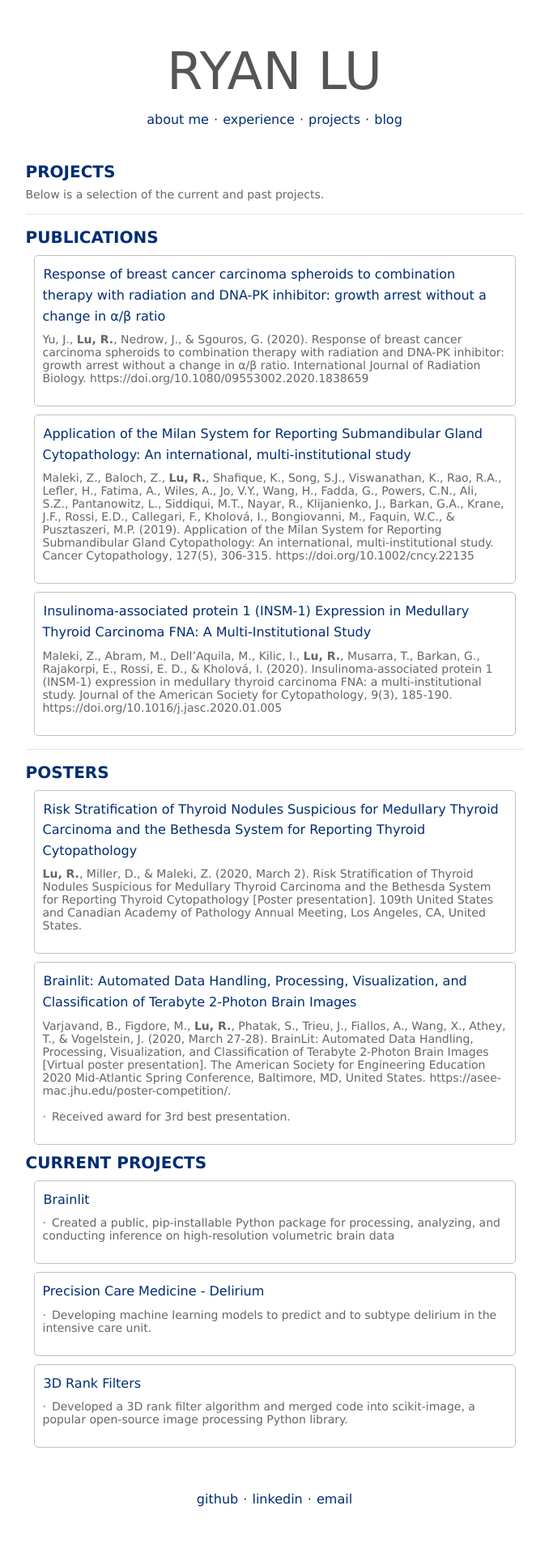
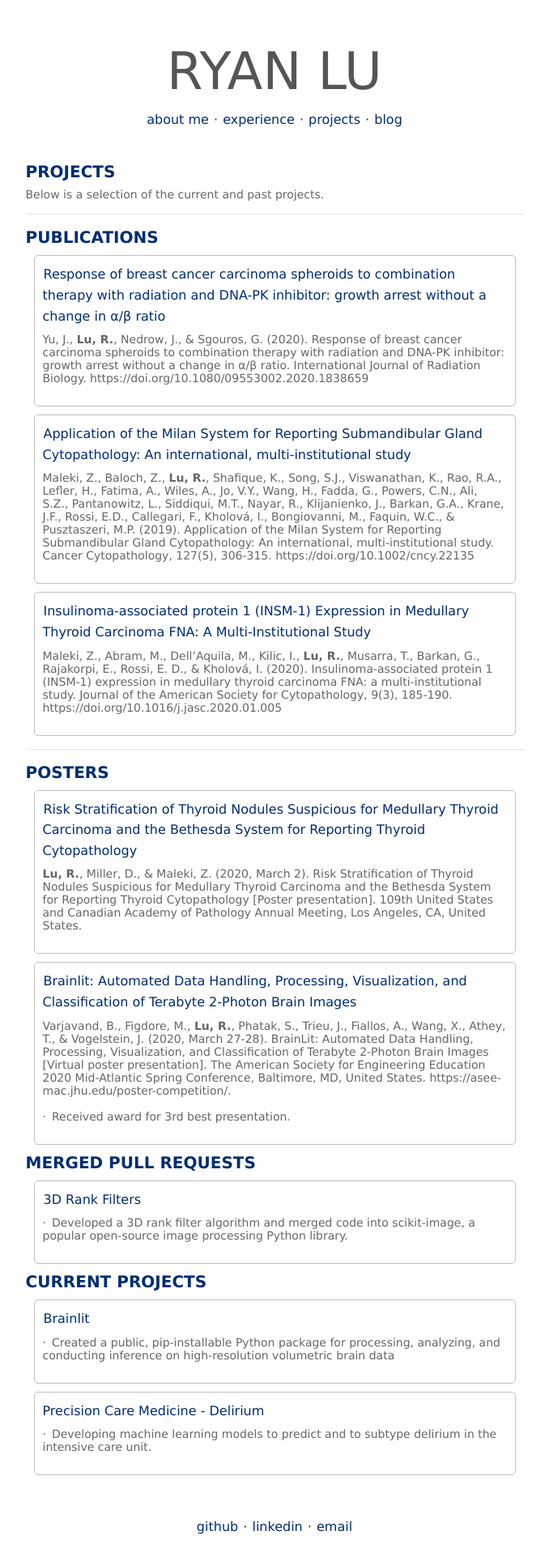
Before and after one commit to ryanlu41/ryanlu41.github.io, a Jekyll site: the page built from projects/index.html, in a window 1280 px wide. Shown: the whole page at 81% size, without its empty margins (301-979 px from the left). Built offline with Jekyll 4.4.1, drawn with Linux system fonts in a browser that asks for light colours; before the commit the page ends 1899 px from its top, so only the background shows below that.

Commit message:
pull request section

```diff
--- a/projects/index.html
+++ b/projects/index.html
@@ -44,6 +44,13 @@ title: Ryan Lu - Projects
 			</ul>
 		</div>
 
+		<h3>MERGED PULL REQUESTS</h3>
+		<div class="project-item">
+			<h4><a href='https://github.com/scikit-image/scikit-image/pull/4435'>3D Rank Filters</a></h4>
+			<ul>
+				<li>Developed a 3D rank filter algorithm and merged code into scikit-image, a popular open-source image processing Python library.</li>
+			</ul>
+		</div>
 
 		<h3>CURRENT PROJECTS</h3>
 		<div class="project-item">
@@ -58,11 +65,5 @@ title: Ryan Lu - Projects
 				<li>Developing machine learning models to predict and to subtype delirium in the intensive care unit.</li>
 			</ul>
 		</div>
-		<div class="project-item">
-			<h4><a href='https://github.com/scikit-image/scikit-image/pull/4435'>3D Rank Filters</a></h4>
-			<ul>
-				<li>Developed a 3D rank filter algorithm and merged code into scikit-image, a popular open-source image processing Python library.</li>
-			</ul>
-		</div>
 	</div>
 </div>
```
